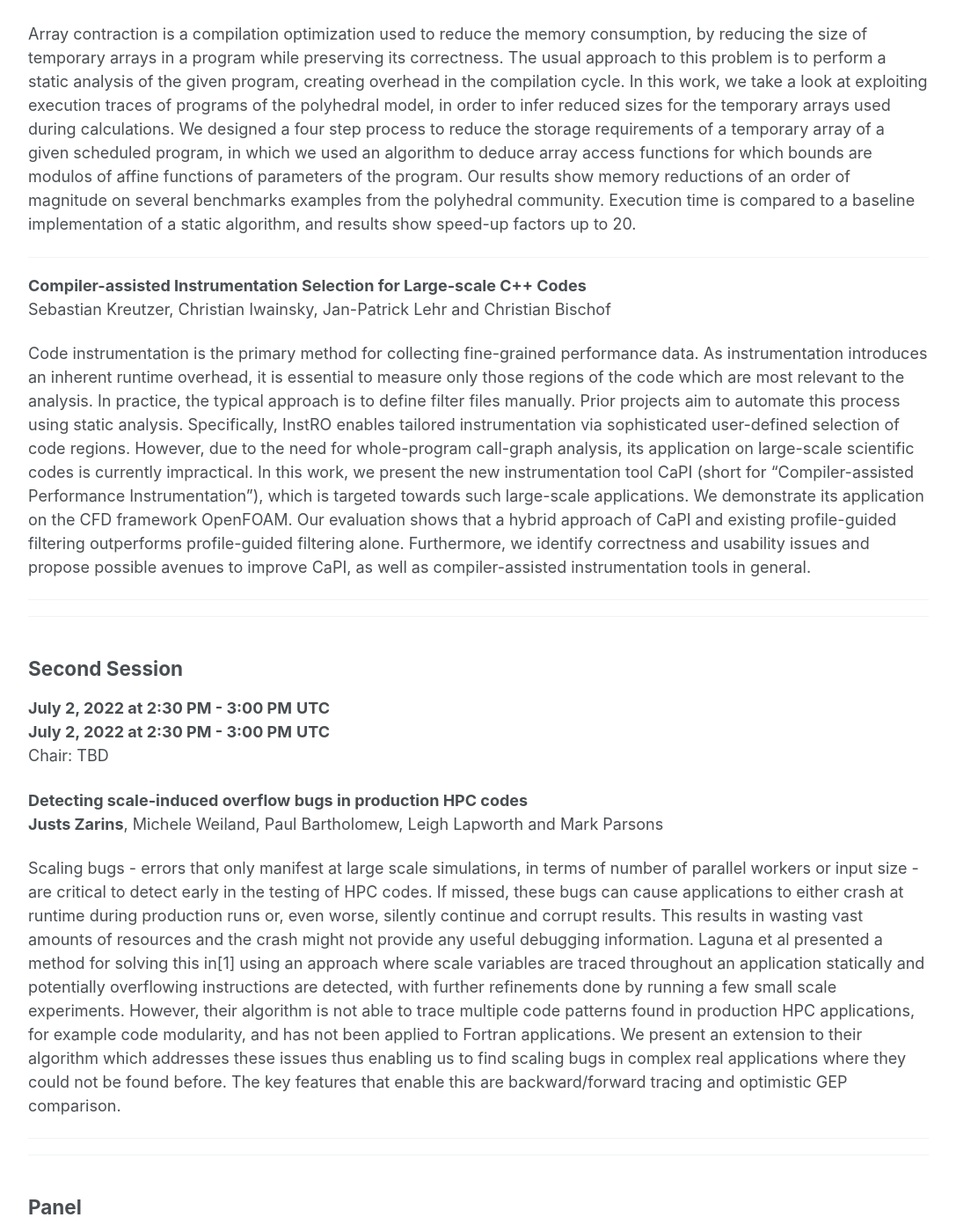
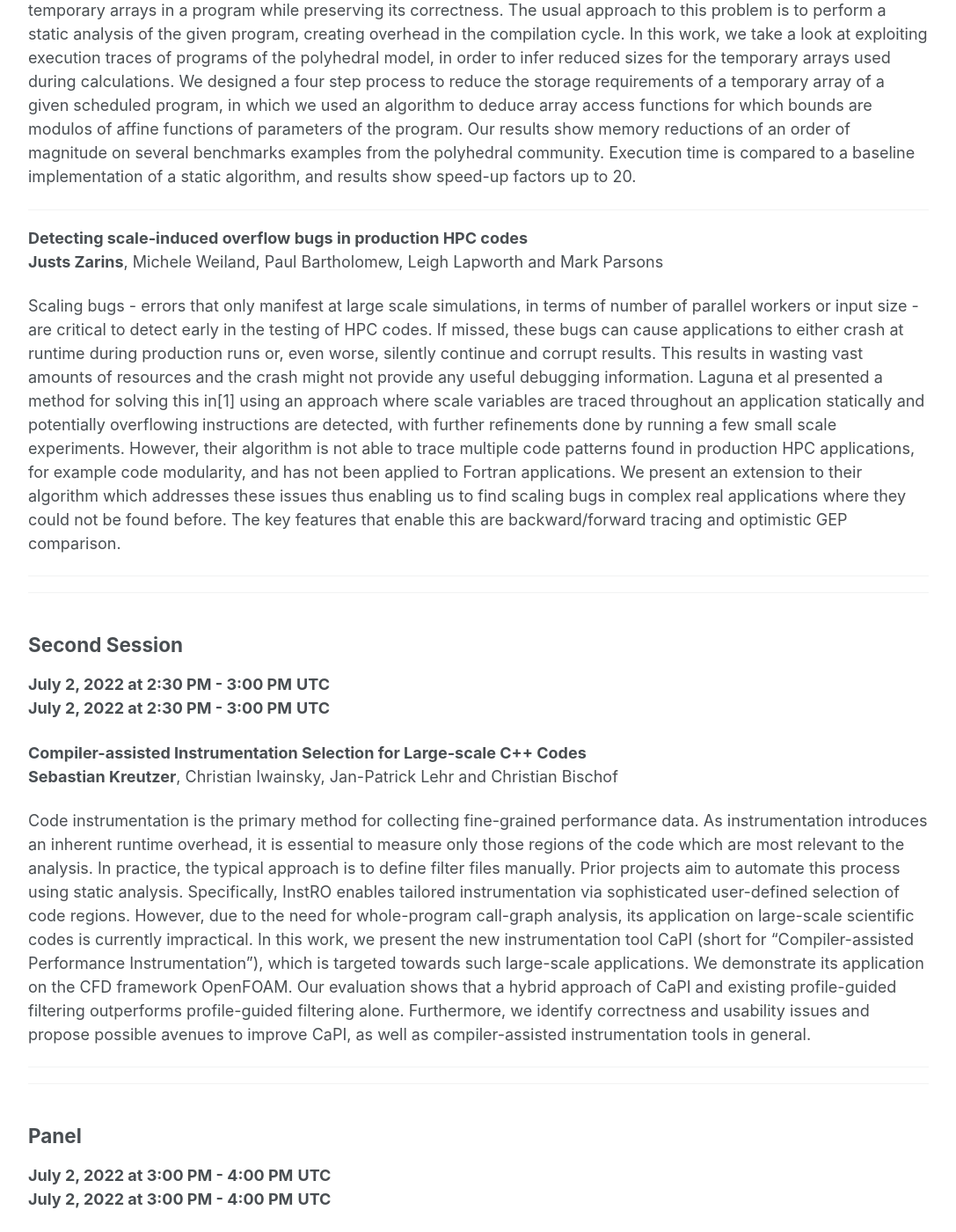
Before and after one commit to c3po-workshop/c3po-workshop.github.io, a Jekyll site: the page built from _pages/2022/program.md, in a window 1280 px wide and 1400 px high, scrolled down 1499 px. Shown: the whole window at 88% size, without its empty margins (96-1183 px from the left). Built offline with Jekyll 4.4.1, drawn with Linux system fonts in a browser that asks for light colours; cached includes are drawn as plain includes; nearby versions of some CDN libraries; some of the changed lines change nothing that is shown; some of the changed text lies outside the part shown.

Commit message:
swap 2nd and 3rd paper

```diff
--- a/_pages/2022/program.md
+++ b/_pages/2022/program.md
@@ -24,7 +24,6 @@
     var d2 = new Date(Date.UTC(2022, 6, 2, 13, 0));
     myDateTime(d, d2);
 </script>
-Chair: TBD
 </p>
 
 **On the Benefits of Software Verification Competitions for HPC** \\
@@ -80,7 +79,6 @@
     var d2 = new Date(Date.UTC(2022, 6, 2, 14, 0));
     myDateTime(d, d2);
 </script>
-Chair: TBD
 </p>
 
 **Lightweight Array Contraction by Trace-Based Polyhedral Analysis** \\
@@ -90,10 +88,10 @@
 
 ---
 
-**Compiler-assisted Instrumentation Selection for Large-scale C++ Codes** \\
-Sebastian Kreutzer, Christian Iwainsky, Jan-Patrick Lehr and Christian Bischof
+**Detecting scale-induced overflow bugs in production HPC codes** \\
+**Justs Zarins**, Michele Weiland, Paul Bartholomew, Leigh Lapworth and Mark Parsons
 
-Code instrumentation is the primary method for collecting fine-grained performance data. As instrumentation introduces an inherent runtime overhead, it is essential to measure only those regions of the code which are most relevant to the analysis. In practice, the typical approach is to define filter files manually. Prior projects aim to automate this process using static analysis. Specifically, InstRO enables tailored instrumentation via sophisticated user-defined selection of code regions. However, due to the need for whole-program call-graph analysis, its application on large-scale scientific codes is currently impractical. In this work, we present the new instrumentation tool CaPI (short for "Compiler-assisted Performance Instrumentation"), which is targeted towards such large-scale applications. We demonstrate its application on the CFD framework OpenFOAM. Our evaluation shows that a hybrid approach of CaPI and existing profile-guided filtering outperforms profile-guided filtering alone. Furthermore, we identify correctness and usability issues and propose possible avenues to improve CaPI, as well as compiler-assisted instrumentation tools in general.
+Scaling bugs - errors that only manifest at large scale simulations, in terms of number of parallel workers or input size - are critical to detect early in the testing of HPC codes. If missed, these bugs can cause applications to either crash at runtime during production runs or, even worse, silently continue and corrupt results. This results in wasting vast amounts of resources and the crash might not provide any useful debugging information. Laguna et al presented a method for solving this in[1] using an approach where scale variables are traced throughout an application statically and potentially overflowing instructions are detected, with further refinements done by running a few small scale experiments. However, their algorithm is not able to trace multiple code patterns found in production HPC applications, for example code modularity, and has not been applied to Fortran applications. We present an extension to their algorithm which addresses these issues thus enabling us to find scaling bugs in complex real applications where they could not be found before. The key features that enable this are backward/forward tracing and optimistic GEP comparison.
 
 ---
 ---
@@ -105,13 +103,12 @@
     var d2 = new Date(Date.UTC(2022, 6, 2, 15, 0));
     myDateTime(d, d2);
 </script>
-Chair: TBD
 </p>
 
-**Detecting scale-induced overflow bugs in production HPC codes** \\
-**Justs Zarins**, Michele Weiland, Paul Bartholomew, Leigh Lapworth and Mark Parsons
+**Compiler-assisted Instrumentation Selection for Large-scale C++ Codes** \\
+**Sebastian Kreutzer**, Christian Iwainsky, Jan-Patrick Lehr and Christian Bischof
 
-Scaling bugs - errors that only manifest at large scale simulations, in terms of number of parallel workers or input size - are critical to detect early in the testing of HPC codes. If missed, these bugs can cause applications to either crash at runtime during production runs or, even worse, silently continue and corrupt results. This results in wasting vast amounts of resources and the crash might not provide any useful debugging information. Laguna et al presented a method for solving this in[1] using an approach where scale variables are traced throughout an application statically and potentially overflowing instructions are detected, with further refinements done by running a few small scale experiments. However, their algorithm is not able to trace multiple code patterns found in production HPC applications, for example code modularity, and has not been applied to Fortran applications. We present an extension to their algorithm which addresses these issues thus enabling us to find scaling bugs in complex real applications where they could not be found before. The key features that enable this are backward/forward tracing and optimistic GEP comparison.
+Code instrumentation is the primary method for collecting fine-grained performance data. As instrumentation introduces an inherent runtime overhead, it is essential to measure only those regions of the code which are most relevant to the analysis. In practice, the typical approach is to define filter files manually. Prior projects aim to automate this process using static analysis. Specifically, InstRO enables tailored instrumentation via sophisticated user-defined selection of code regions. However, due to the need for whole-program call-graph analysis, its application on large-scale scientific codes is currently impractical. In this work, we present the new instrumentation tool CaPI (short for "Compiler-assisted Performance Instrumentation"), which is targeted towards such large-scale applications. We demonstrate its application on the CFD framework OpenFOAM. Our evaluation shows that a hybrid approach of CaPI and existing profile-guided filtering outperforms profile-guided filtering alone. Furthermore, we identify correctness and usability issues and propose possible avenues to improve CaPI, as well as compiler-assisted instrumentation tools in general.
 
 ---
 ---
@@ -124,7 +121,6 @@
     var d2 = new Date(Date.UTC(2022, 6, 2, 16, 0));
     myDateTime(d, d2);
 </script>
-Chair: TBD
 </p>
 
 TBD
```
